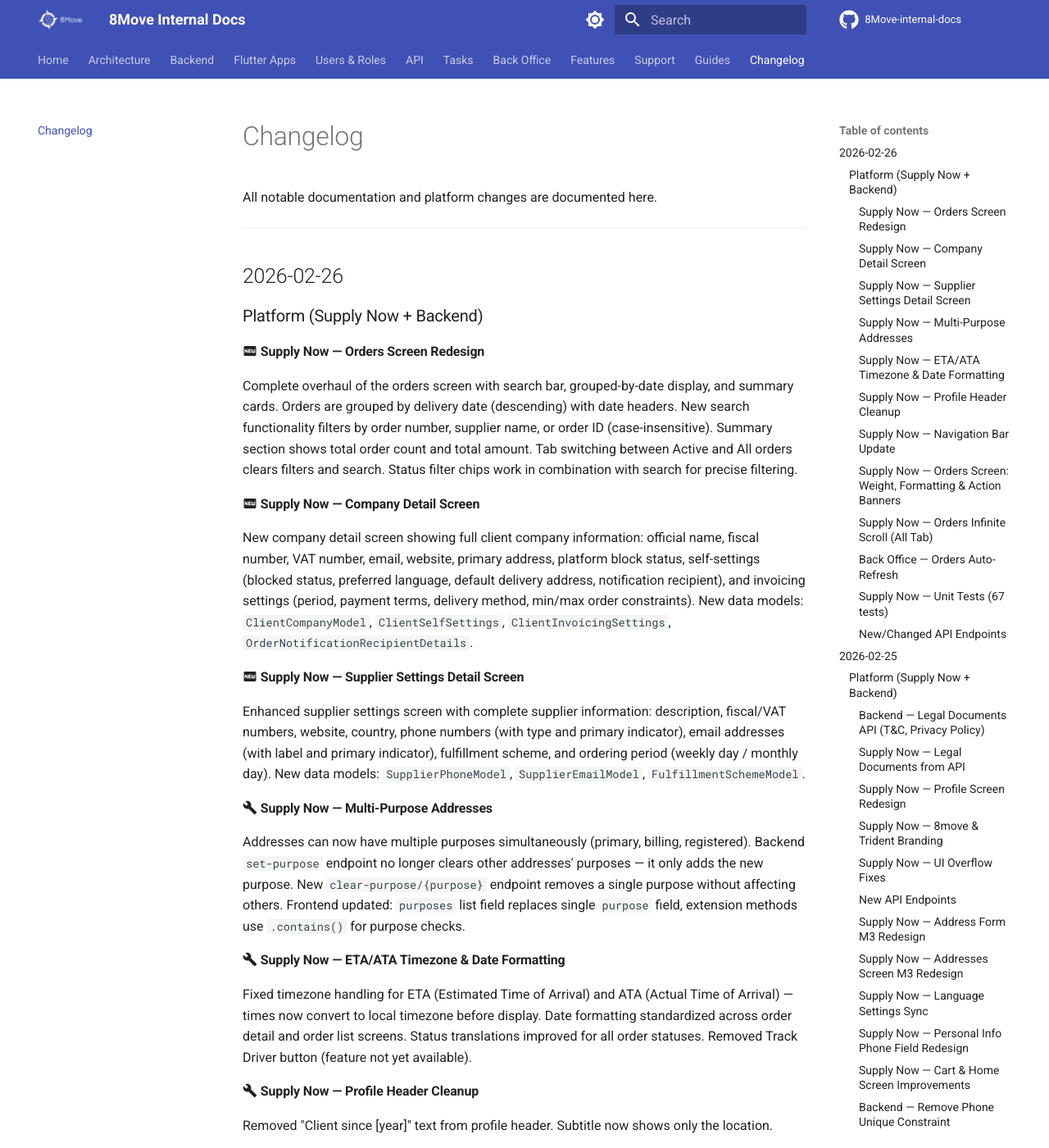
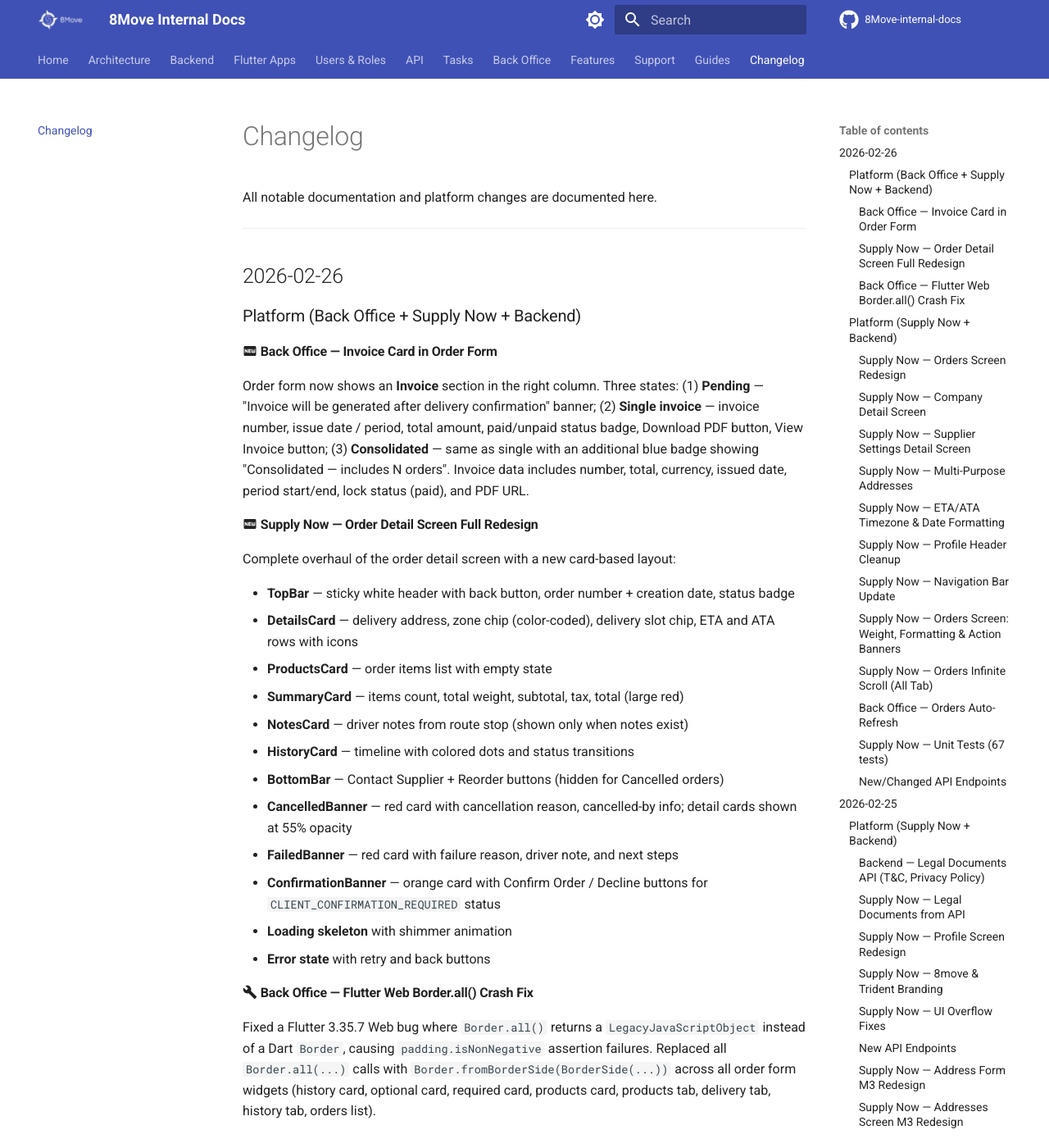
Before and after one commit to MaxShytov/8Move-internal-docs, an MkDocs documentation site: the page built from docs/changelog.md, in a window 1280 px wide and 1400 px high. Shown: the whole window at 82% size. Built offline with MkDocs 1.6.1 and Material for MkDocs 9.7.7, drawn with Linux system fonts in a browser that asks for light colours; comment, search, counter and statistics services are not loaded.

Commit message:
docs: invoice card in back-office order form, supply-now order detail redesign
Co-Authored-By: Claude Opus 4.6 <noreply@anthropic.com>

```diff
--- a/docs/changelog.md
+++ b/docs/changelog.md
@@ -5,6 +5,30 @@ All notable documentation and platform changes are documented here.
 ---
 
 ## 2026-02-26
+
+### Platform (Back Office + Supply Now + Backend)
+
+#### :material-new-box: Back Office — Invoice Card in Order Form
+Order form now shows an **Invoice** section in the right column. Three states: (1) **Pending** — "Invoice will be generated after delivery confirmation" banner; (2) **Single invoice** — invoice number, issue date / period, total amount, paid/unpaid status badge, Download PDF button, View Invoice button; (3) **Consolidated** — same as single with an additional blue badge showing "Consolidated — includes N orders". Invoice data includes number, total, currency, issued date, period start/end, lock status (paid), and PDF URL.
+
+#### :material-new-box: Supply Now — Order Detail Screen Full Redesign
+Complete overhaul of the order detail screen with a new card-based layout:
+
+- **TopBar** — sticky white header with back button, order number + creation date, status badge
+- **DetailsCard** — delivery address, zone chip (color-coded), delivery slot chip, ETA and ATA rows with icons
+- **ProductsCard** — order items list with empty state
+- **SummaryCard** — items count, total weight, subtotal, tax, total (large red)
+- **NotesCard** — driver notes from route stop (shown only when notes exist)
+- **HistoryCard** — timeline with colored dots and status transitions
+- **BottomBar** — Contact Supplier + Reorder buttons (hidden for Cancelled orders)
+- **CancelledBanner** — red card with cancellation reason, cancelled-by info; detail cards shown at 55% opacity
+- **FailedBanner** — red card with failure reason, driver note, and next steps
+- **ConfirmationBanner** — orange card with Confirm Order / Decline buttons for `CLIENT_CONFIRMATION_REQUIRED` status
+- **Loading skeleton** with shimmer animation
+- **Error state** with retry and back buttons
+
+#### :material-wrench: Back Office — Flutter Web Border.all() Crash Fix
+Fixed a Flutter 3.35.7 Web bug where `Border.all()` returns a `LegacyJavaScriptObject` instead of a Dart `Border`, causing `padding.isNonNegative` assertion failures. Replaced all `Border.all(...)` calls with `Border.fromBorderSide(BorderSide(...))` across all order form widgets (history card, optional card, required card, products card, products tab, delivery tab, history tab, orders list).
 
 ### Platform (Supply Now + Backend)
 
--- a/docs/users/supplier-back-office.md
+++ b/docs/users/supplier-back-office.md
@@ -52,7 +52,7 @@ Order management from clients.
 | Order list | Filter by status (multi-select), client, date, delivery zone. List and Kanban board view modes. View mode and filters persist across sessions |
 | Kanban board | Horizontal board with columns per status (ordered by fulfillment scheme workflow), order cards with client avatar, address + copy/map, zone, dispatch slot, ETA/ATA, weight, total |
 | Fulfillment scheme | Orders filtered by "Ship Now, Pay Later" scheme. Kanban shows only scheme statuses in workflow order |
-| Order detail | Items, quantities, prices, tax breakdown |
+| Order detail | Items, quantities, prices, tax breakdown; invoice card in right column (pending / single / consolidated states) |
 | Status tracking | Multi-step workflow with status history |
 | Delivery zone | Auto-assigned based on delivery address |
 | Dispatch slot | Assigned departure time and vehicle |
```
Also changed, not shown: docs/tasks/current/notes.md (+9 -0 lines), docs/users/client-supply-now.md (+6 -4 lines).
